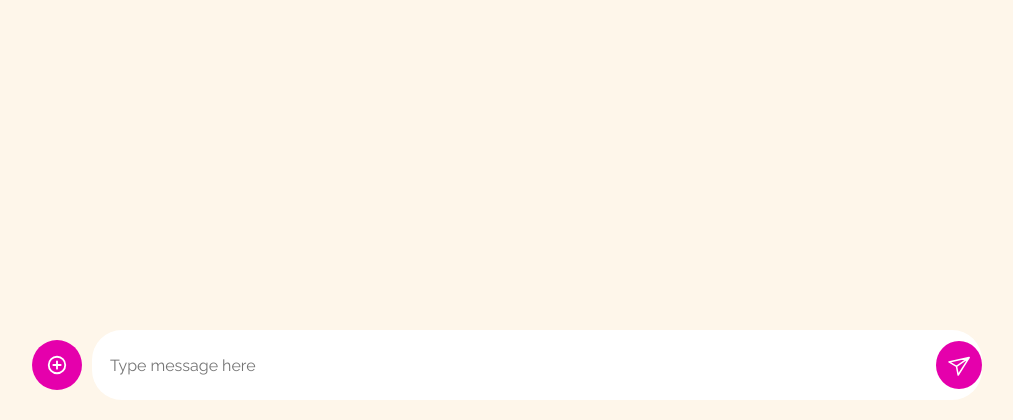
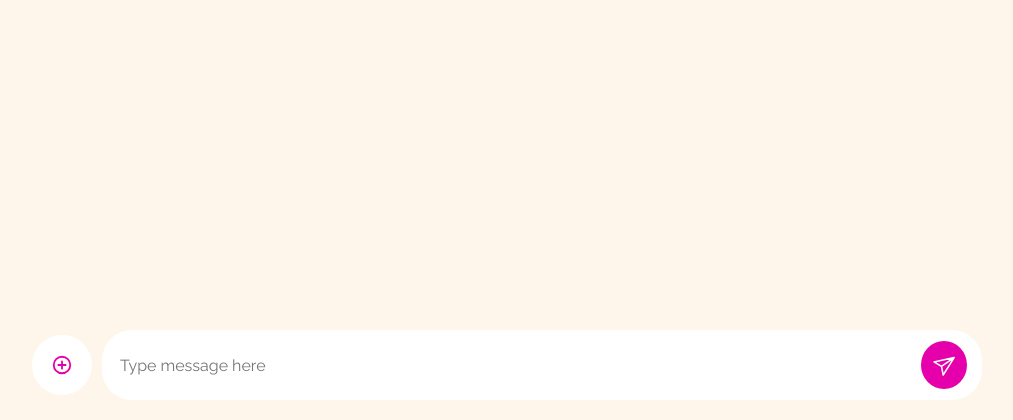
Before and after one commit to KabriAcid/cerebro, a PHP site: page /public/dashboard.php in a window 1280 px wide. Shown: the part 380-800 px from the top of the page, without its empty margins (128-1141 px from the left). Run offline with PHP 8.4, Linux system fonts and the light colour scheme.

Commit message:
Update upload media button styles and adjust positioning in dashboard

```diff
--- a/assets/css/style.css
+++ b/assets/css/style.css
@@ -86,7 +86,7 @@ body {
   border-radius: var(--round-full);
   padding: 12px;
   position: absolute;
-  right: 10px;
+  right: 25px;
   top: 50%;
   transform: translateY(-50%);
   cursor: pointer;
@@ -170,12 +170,12 @@ body {
 
 /* Styling for the upload media button */
 .upload-media-btn {
-  background-color: var(--primary);
   border: none;
-  color: var(--white);
+  background-color: var(--white);
+  color: var(--primary);
   border-radius: var(--round-full);
-  width: 50px;
-  height: 50px;
+  width: 60px;
+  height: 60px;
   display: flex;
   align-items: center;
   justify-content: center;
--- a/public/dashboard.php
+++ b/public/dashboard.php
@@ -105,7 +105,7 @@ $user = [
                     <!-- Upload Media Button -->
                     <button type="button" class="upload-media-btn" title="Upload Media">
                         <svg width="22" height="22" viewBox="0 0 24 24" fill="none" xmlns="http://www.w3.org/2000/svg">
-                            <path d="M12 16V8M8 12H16M21 12C21 16.9706 16.9706 21 12 21C7.02944 21 3 16.9706 3 12C3 7.02944 7.02944 3 12 3C16.9706 3 21 7.02944 21 12Z" stroke="#ffffff" stroke-width="2" stroke-linecap="round" stroke-linejoin="round" />
+                            <path d="M12 16V8M8 12H16M21 12C21 16.9706 16.9706 21 12 21C7.02944 21 3 16.9706 3 12C3 7.02944 7.02944 3 12 3C16.9706 3 21 7.02944 21 12Z" stroke="#e500ac" stroke-width="2" stroke-linecap="round" stroke-linejoin="round" />
                         </svg>
                     </button>
 
```
